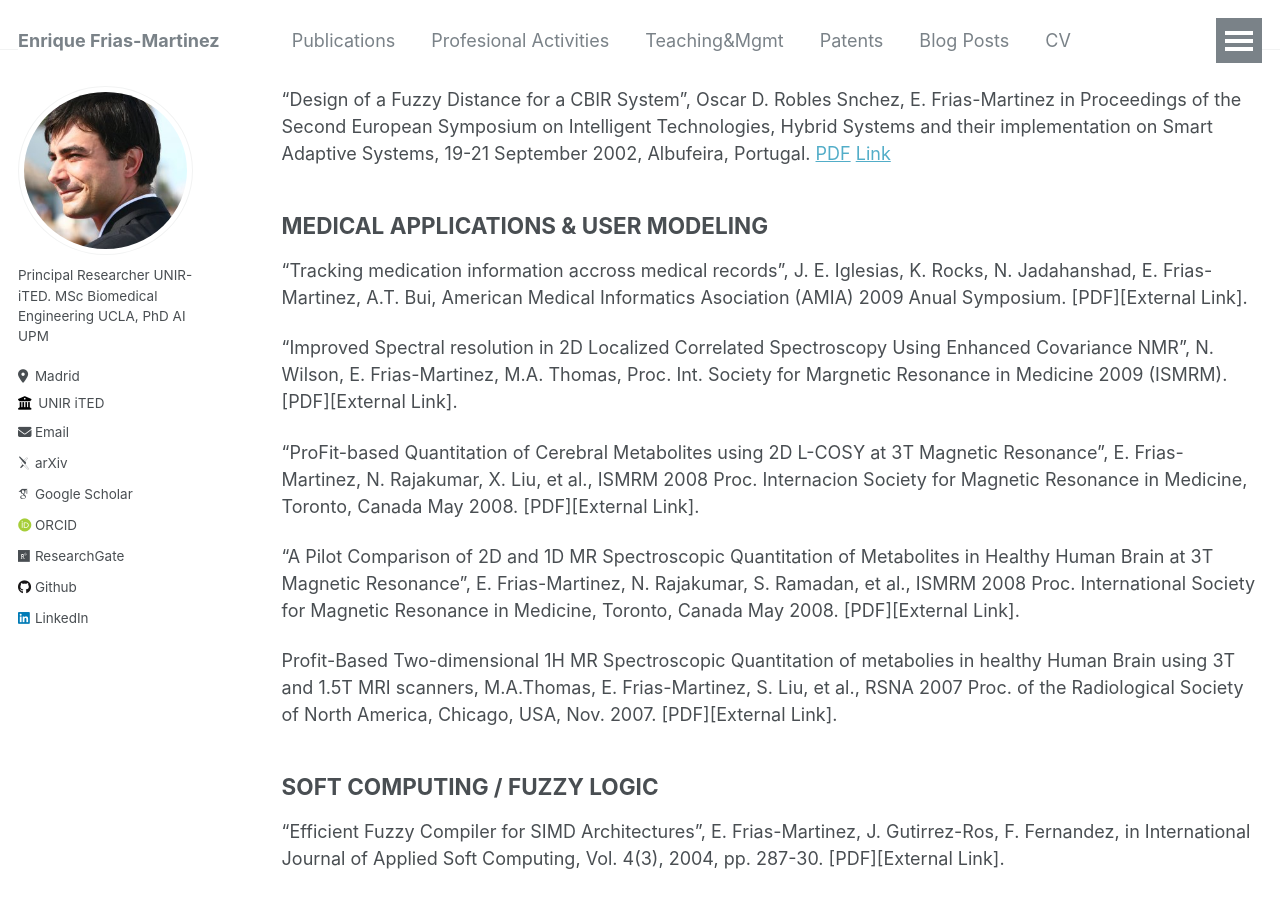
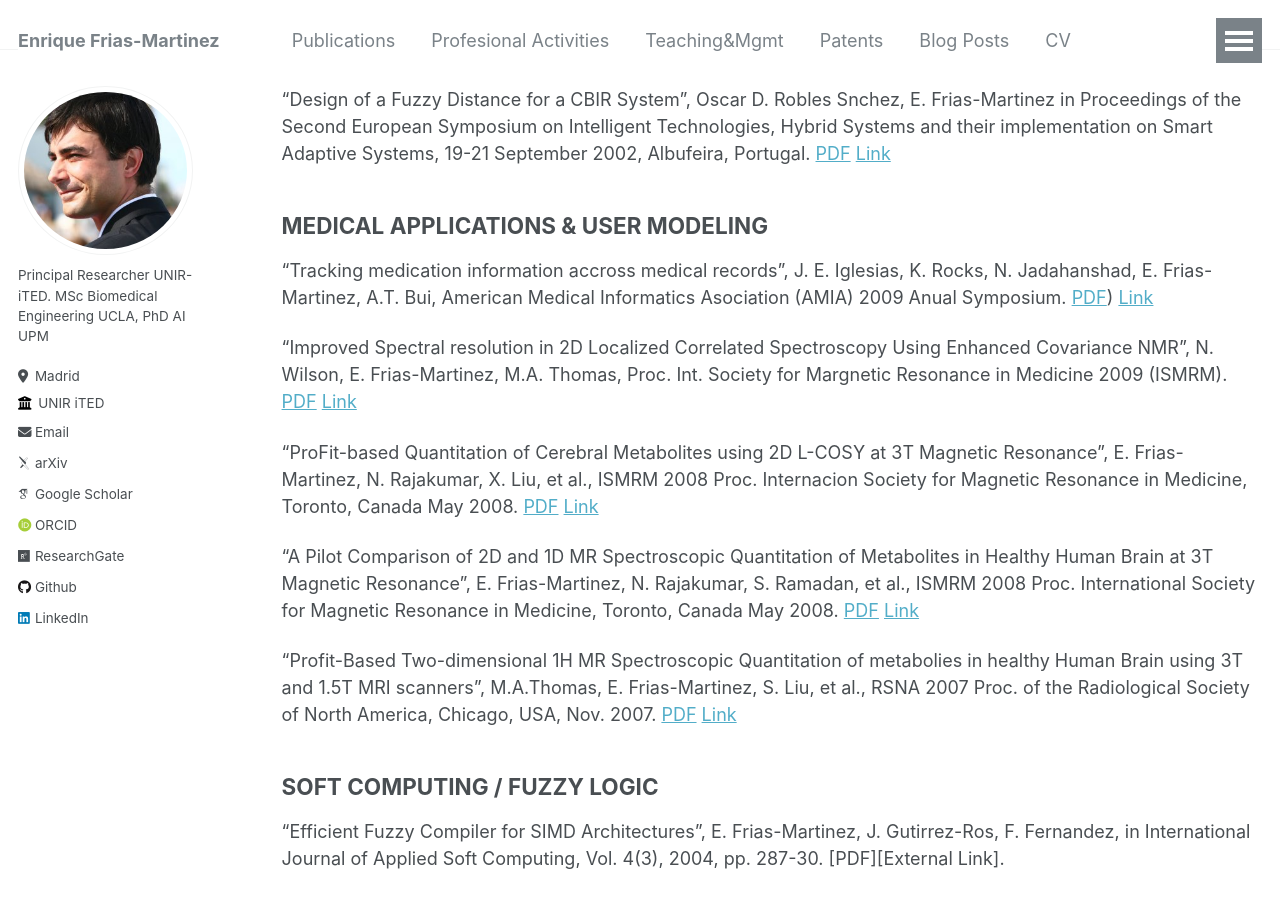
Before and after one commit to ENriqueFRiasM/enriquefriasm.github.io, a Jekyll site: the page built from _pages/publications.md, in a window 1280 px wide and 900 px high, scrolled down 10607 px. Built offline with Jekyll 4.4.1, drawn with Linux system fonts in a browser that asks for light colours; some web fonts are replaced; part of the change alters nothing that is shown.

Commit message:
Update publications.md

```diff
--- a/_pages/publications.md
+++ b/_pages/publications.md
@@ -249,15 +249,15 @@ EPJ data science 11 (1), 53, 2022 [LINK](https://link.springer.com/content/pdf/1
 
 
 ## MEDICAL APPLICATIONS & USER MODELING
-"Tracking medication information accross medical records", J. E. Iglesias, K. Rocks, N. Jadahanshad, E. Frias-Martinez, A.T. Bui, American Medical Informatics Asociation (AMIA) 2009 Anual Symposium. [PDF][External Link].
+"Tracking medication information accross medical records", J. E. Iglesias, K. Rocks, N. Jadahanshad, E. Frias-Martinez, A.T. Bui, American Medical Informatics Asociation (AMIA) 2009 Anual Symposium. [PDF](https://enriquefriasm.github.io/files/amia-f2009-266.pdf)) [Link](https://www.ncbi.nlm.nih.gov/pmc/articles/PMC2815368/)
 
-"Improved Spectral resolution in 2D Localized Correlated Spectroscopy Using Enhanced Covariance NMR", N. Wilson, E. Frias-Martinez, M.A. Thomas, Proc. Int. Society for Margnetic Resonance in Medicine 2009 (ISMRM). [PDF][External Link].
+"Improved Spectral resolution in 2D Localized Correlated Spectroscopy Using Enhanced Covariance NMR", N. Wilson, E. Frias-Martinez, M.A. Thomas, Proc. Int. Society for Margnetic Resonance in Medicine 2009 (ISMRM). [PDF](https://enriquefriasm.github.io/files/CovNMRNeilrad93AE51.8365431.pdf) [Link](https://cds.ismrm.org/protected/09MProceedings/PDFfiles/04273.pdf)
 
-"ProFit-based Quantitation of Cerebral Metabolites using 2D L-COSY at 3T Magnetic Resonance", E. Frias-Martinez, N. Rajakumar, X. Liu, et al., ISMRM 2008 Proc. Internacion Society for Magnetic Resonance in Medicine, Toronto, Canada May 2008. [PDF][External Link].
+"ProFit-based Quantitation of Cerebral Metabolites using 2D L-COSY at 3T Magnetic Resonance", E. Frias-Martinez, N. Rajakumar, X. Liu, et al., ISMRM 2008 Proc. Internacion Society for Magnetic Resonance in Medicine, Toronto, Canada May 2008. [PDF](https://citeseerx.ist.psu.edu/document?repid=rep1&type=pdf&doi=6493ee74502529d45712ae1fdb5f0d9a1c9fbd64) [Link](https://www.ismrm.org/08/Session69.htm)
 
-"A Pilot Comparison of 2D and 1D MR Spectroscopic Quantitation of Metabolites in Healthy Human Brain at 3T Magnetic Resonance", E. Frias-Martinez, N. Rajakumar, S. Ramadan, et al., ISMRM 2008 Proc. International Society for Magnetic Resonance in Medicine, Toronto, Canada May 2008. [PDF][External Link].
+"A Pilot Comparison of 2D and 1D MR Spectroscopic Quantitation of Metabolites in Healthy Human Brain at 3T Magnetic Resonance", E. Frias-Martinez, N. Rajakumar, S. Ramadan, et al., ISMRM 2008 Proc. International Society for Magnetic Resonance in Medicine, Toronto, Canada May 2008. [PDF](https://enriquefriasm.github.io/files/rad0b0141.8370151.pdf) [Link](https://cds.ismrm.org/protected/08MProceedings/PDFfiles/01603.pdf)
 
-Profit-Based Two-dimensional 1H MR Spectroscopic Quantitation of metabolies in healthy Human Brain using 3T and 1.5T MRI scanners, M.A.Thomas, E. Frias-Martinez, S. Liu, et al., RSNA 2007 Proc. of the Radiological Society of North America, Chicago, USA, Nov. 2007. [PDF][External Link].
+"Profit-Based Two-dimensional 1H MR Spectroscopic Quantitation of metabolies in healthy Human Brain using 3T and 1.5T MRI scanners", M.A.Thomas, E. Frias-Martinez, S. Liu, et al., RSNA 2007 Proc. of the Radiological Society of North America, Chicago, USA, Nov. 2007. [PDF](https://enriquefriasm.github.io/files/rad1f8681.8370331.pdf) [Link](https://archive.rsna.org/2007/5014241.html)
 
 
 ## SOFT COMPUTING / FUZZY LOGIC
```
